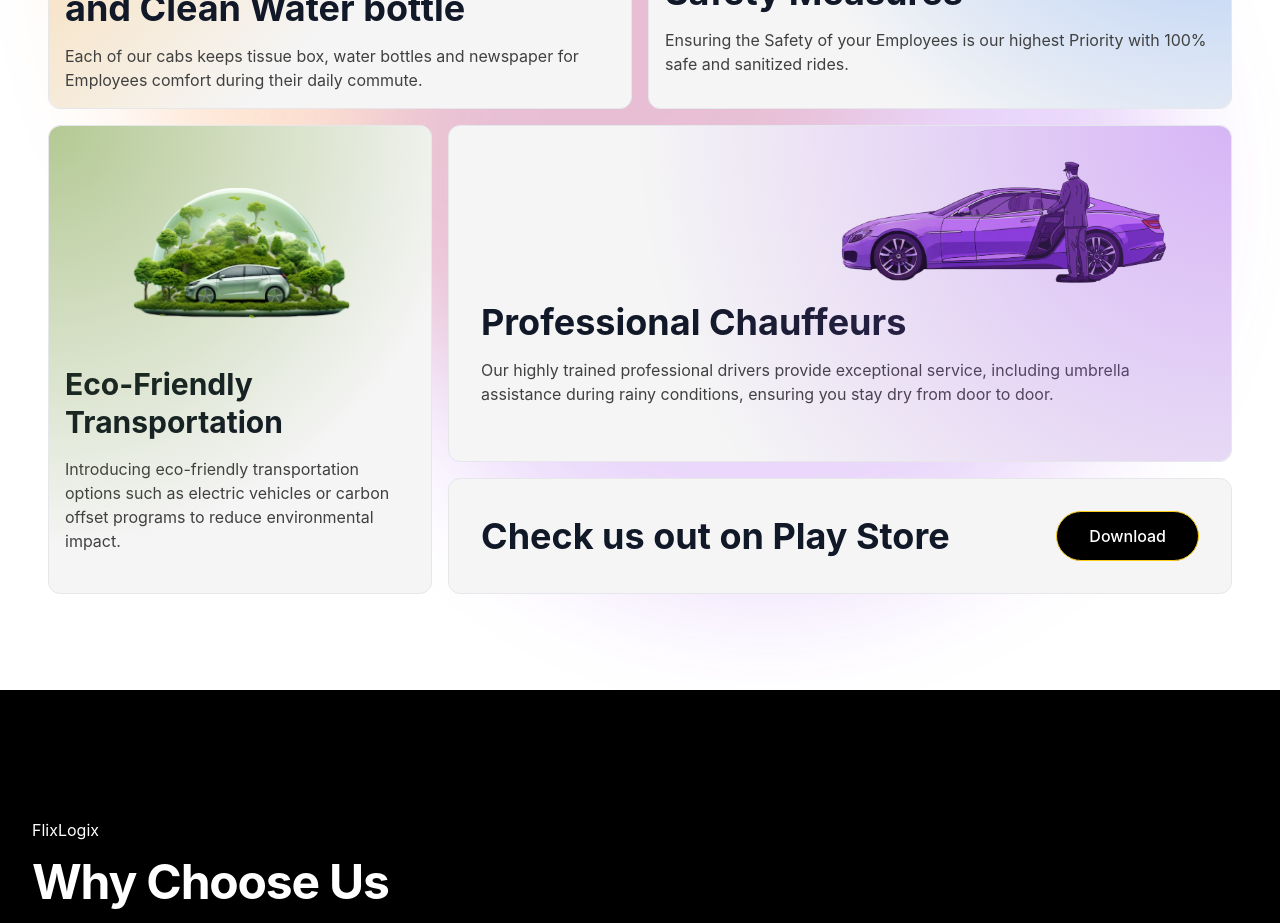
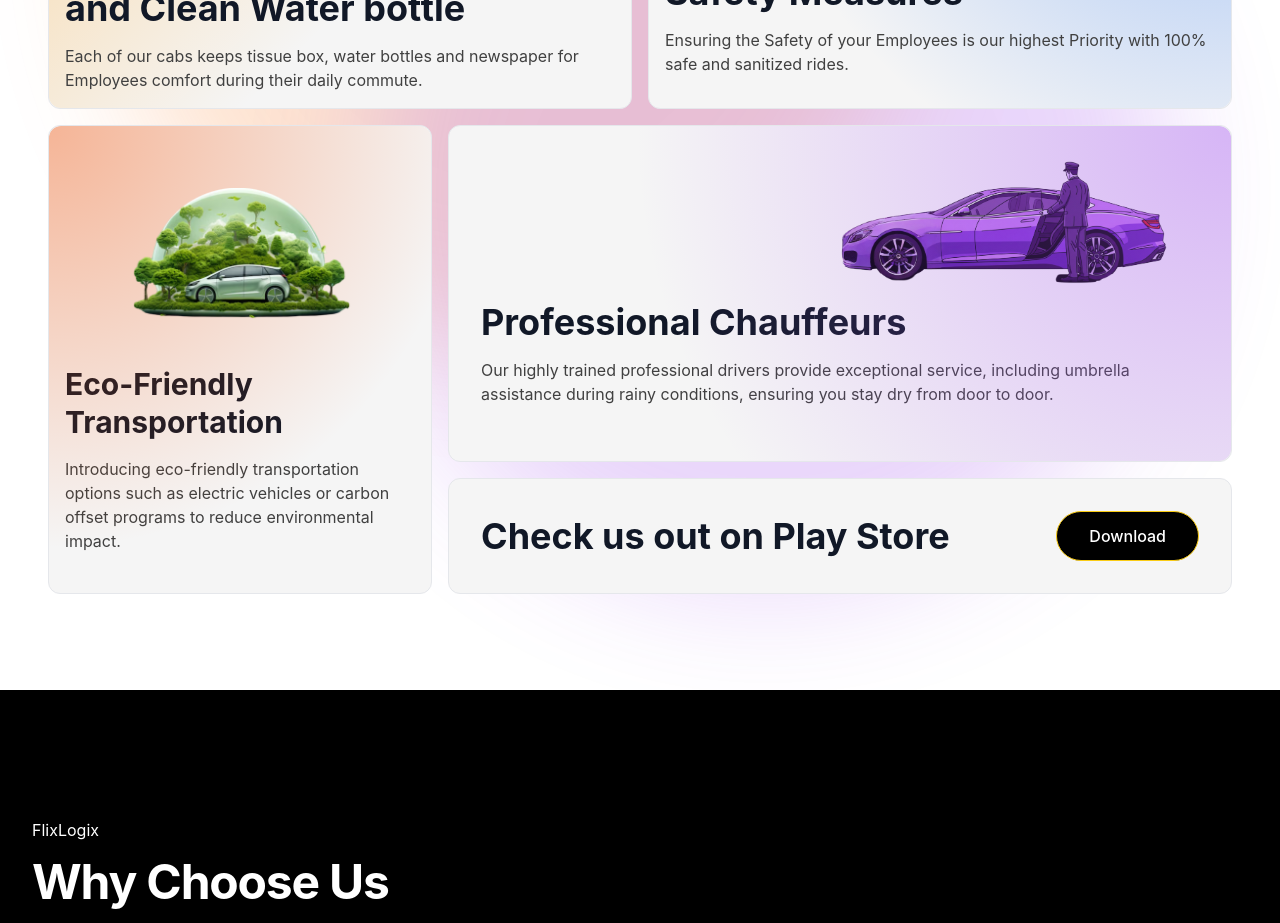
Before and after one commit to Punit-Dethe/triply, a React (Vite) app: page / in a window 1280 px wide. Shown: the part 4880-5803 px from the top of the page. Built offline with nearby package versions, Linux system fonts and the light colour scheme.

Commit message:
Update Amenities.jsx

```diff
--- a/src/components/Amenities.jsx
+++ b/src/components/Amenities.jsx
@@ -77,7 +77,7 @@ const Amenities = () => {
           <div className="col-span-12 md:col-span-4 bg-neutral-100 rounded-xl p-4 flex flex-col h-full relative overflow-hidden border border-gray-200">
             {/* Green glow from top-left corner */}
             <div className="absolute inset-0 z-0 rounded-xl pointer-events-none" style={{
-              background: 'radial-gradient(circle at top left, rgba(81,135,0,0.4) 0%, rgba(81,135,0,0.0) 70%)',
+              background: 'radial-gradient(circle at top left, rgba(245, 84, 9, 0.4) 0%, rgba(81,135,0,0.0) 70%)',
             }}></div>
             <div className="flex justify-center items-center mb-0 order-1 relative">
               <div className="relative w-full flex items-center justify-center z-10">
```
